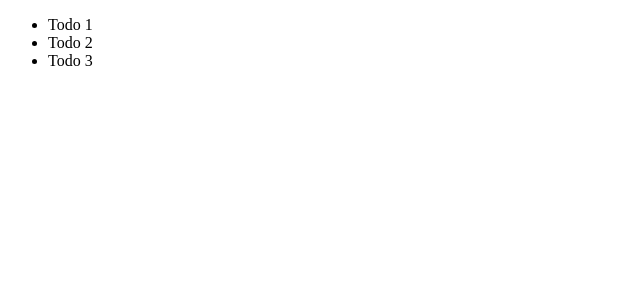
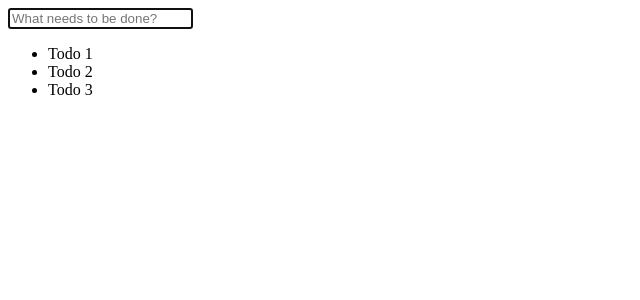
Before and after one commit to vladhaidukkk/svelte-todo-mvc, a Svelte app: page / in a window 1280 px wide. Shown: the top 300 px of the page, without its empty margins (0-640 px from the left). Built offline with nearby package versions, Linux system fonts and the light colour scheme.

Commit message:
feat: create input for new todos

```diff
--- a/src/App.svelte
+++ b/src/App.svelte
@@ -18,7 +18,34 @@
       completed: false,
     },
   ];
+  let newTodoText = '';
+
+  function createTodo(text: string) {
+    const newTodo: TodoType = {
+      id: crypto.randomUUID(),
+      text,
+      completed: false,
+    };
+    todos = [...todos, newTodo];
+  }
+
+  function handleSubmit() {
+    if (newTodoText) {
+      createTodo(newTodoText);
+      newTodoText = '';
+    }
+  }
 </script>
+
+<form on:submit|preventDefault={handleSubmit}>
+  <!-- svelte-ignore a11y-autofocus -->
+  <input
+    type="text"
+    bind:value={newTodoText}
+    placeholder="What needs to be done?"
+    autofocus
+  />
+</form>
 
 <ul>
   {#each todos as todo (todo.id)}
```
